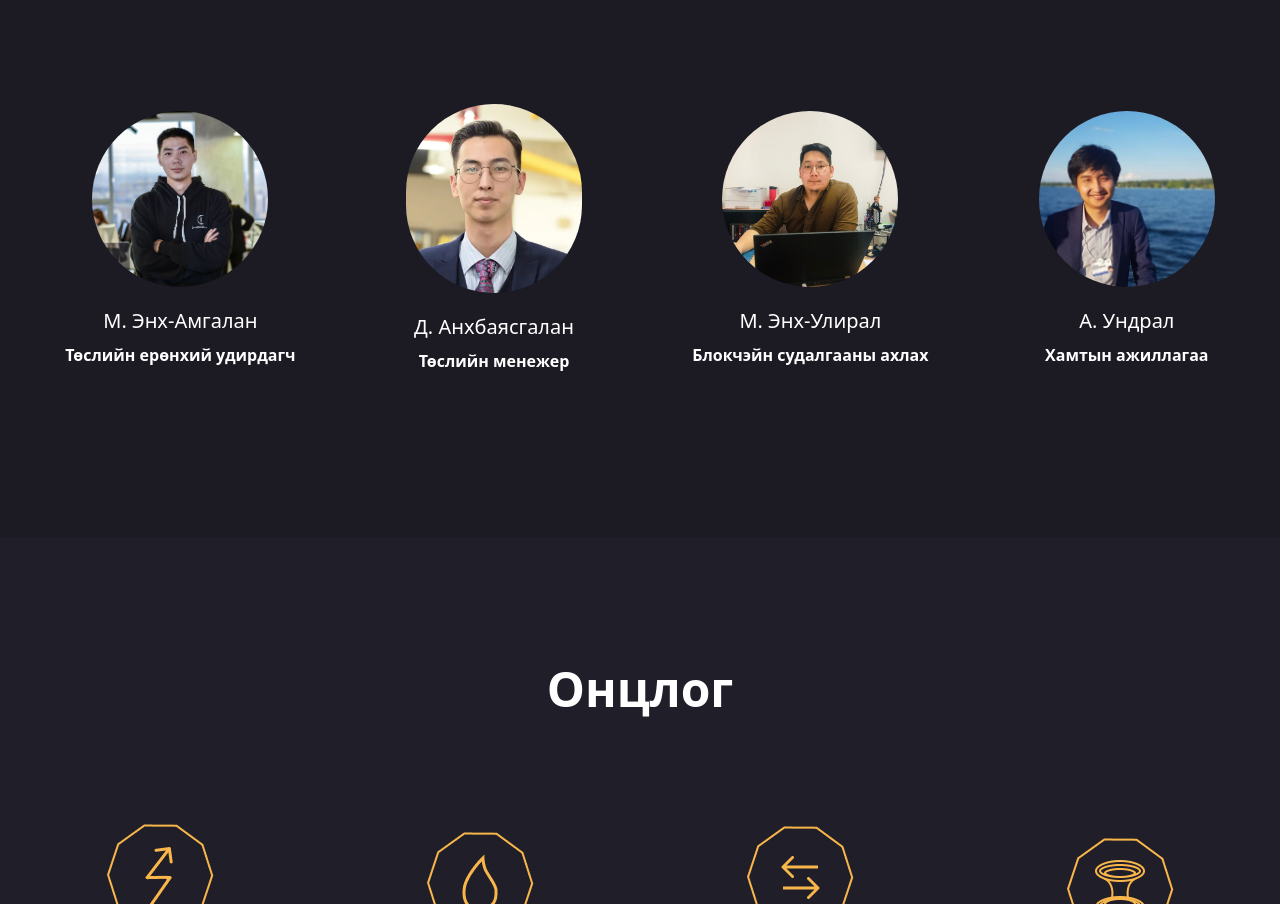
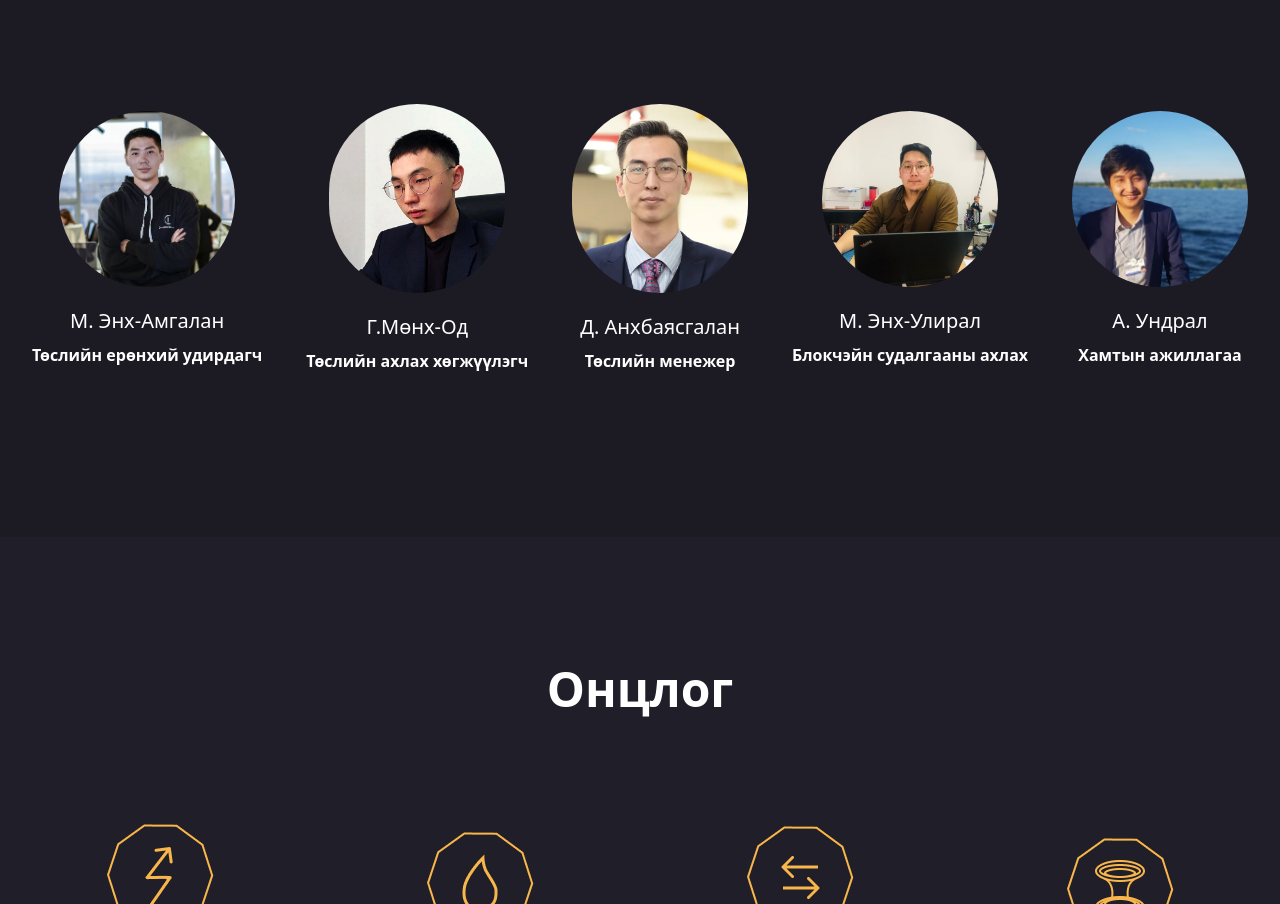
Before and after one commit to Tuvshinbayar1234/Ardmoney, a React (Create React App) app: page / in a window 1280 px wide. Shown: the part 4217-5121 px from the top of the page. Built offline with nearby package versions, Linux system fonts and the light colour scheme.

Commit message:
Added Mnkhod

```diff
--- a/public/index.html
+++ b/public/index.html
@@ -4,10 +4,11 @@
     <meta charset="utf-8" />
     <meta name="viewport" content="width=device-width, initial-scale=1" />
     <meta name="theme-color" content="#000000" />
-    <!-- <link rel="icon" type="image/x-icon" href="/favicon.ico"> -->
+    <link rel="icon" type="image/x-icon" href="/favicon.ico">
     <meta name="description" content="Web site created using create-react-app" />
     <link rel="manifest" href="%PUBLIC_URL%/manifest.json" />
     <title>ARDMONEY</title>
+    <!-- amateur-developer --- mnkhod -->
   </head>
   <body>
     <noscript>You need to enable JavaScript to run this app.</noscript>
--- a/src/Components/Workteam.js
+++ b/src/Components/Workteam.js
@@ -10,7 +10,7 @@ import Chuky from "../assets/chuky.jpeg"
 // import Od from "../assets/od.jpeg"
 
 import Eegii from "../assets/eegii.jpg"
-import Odko from "../assets/odko.jpg"
+import Odko from "../assets/od.jpeg"
 import Undral from "../assets/undral.jpg"
 
 import Zolboo from "../assets/team/cryptopuujin/zolboo.jpg"
@@ -65,11 +65,11 @@ const Workteam = () => {
               <h1 className="mt-5 text-xl text-white">М. Энх-Амгалан</h1>
               <p className="mt-2 text-xs font-extrabold text-center text-white lg:font-extrabold lg:text-base">Төслийн ерөнхий удирдагч</p>
             </div>
-            {/* <div className="flex flex-col items-center justify-center mt-5 rounded-xl"> */}
-            {/*   <img className="rounded-full w-44" src={Odko} /> */}
-            {/*   <h1 className="mt-5 text-xl text-white">Г.Мөнх-Од</h1> */}
-            {/*   <p className="mt-2 text-xs font-extrabold text-center text-white lg:font-extrabold lg:text-base">Блокчэйн хөгжүүлэгч</p> */}
-            {/* </div> */}
+            <div className="flex flex-col items-center justify-center mt-5 rounded-xl">
+              <img className="rounded-full w-44" src={Odko} />
+              <h1 className="mt-5 text-xl text-white">Г.Мөнх-Од</h1>
+              <p className="mt-2 text-xs font-extrabold text-center text-white lg:font-extrabold lg:text-base">Төслийн ахлах хөгжүүлэгч</p>
+            </div>
             <div className="flex flex-col items-center justify-center mt-5 rounded-xl">
               <img className="rounded-full w-44" src={Anhaa} />
               <h1 className="mt-5 text-xl text-white">Д. Анхбаясгалан</h1>
```
Also changed, not shown: 9 other files (tests, documents, lock files or other folders).
